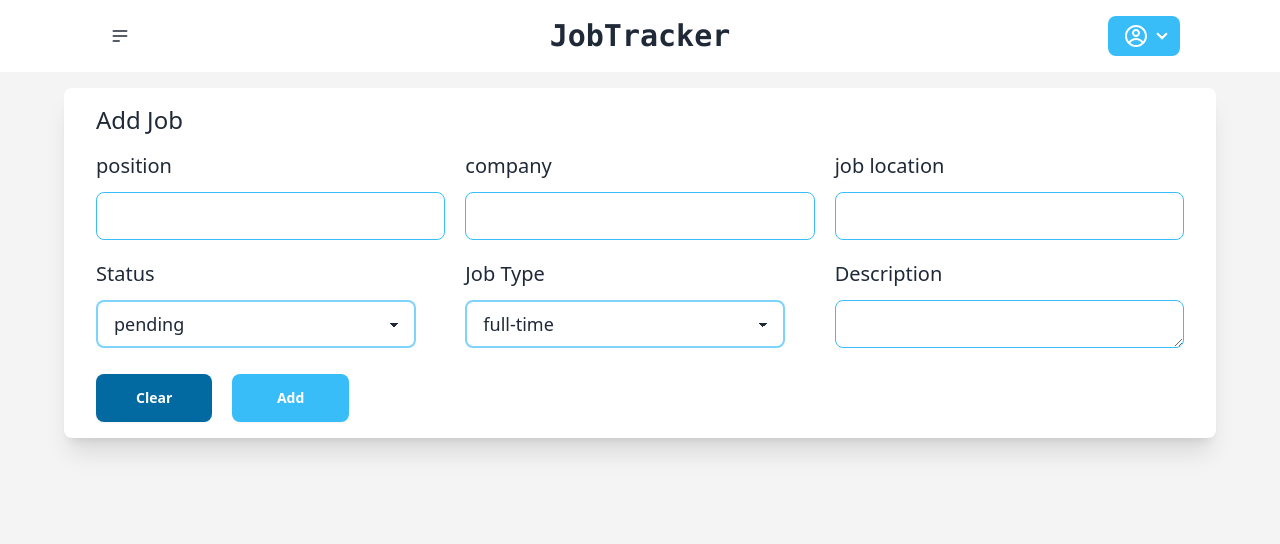
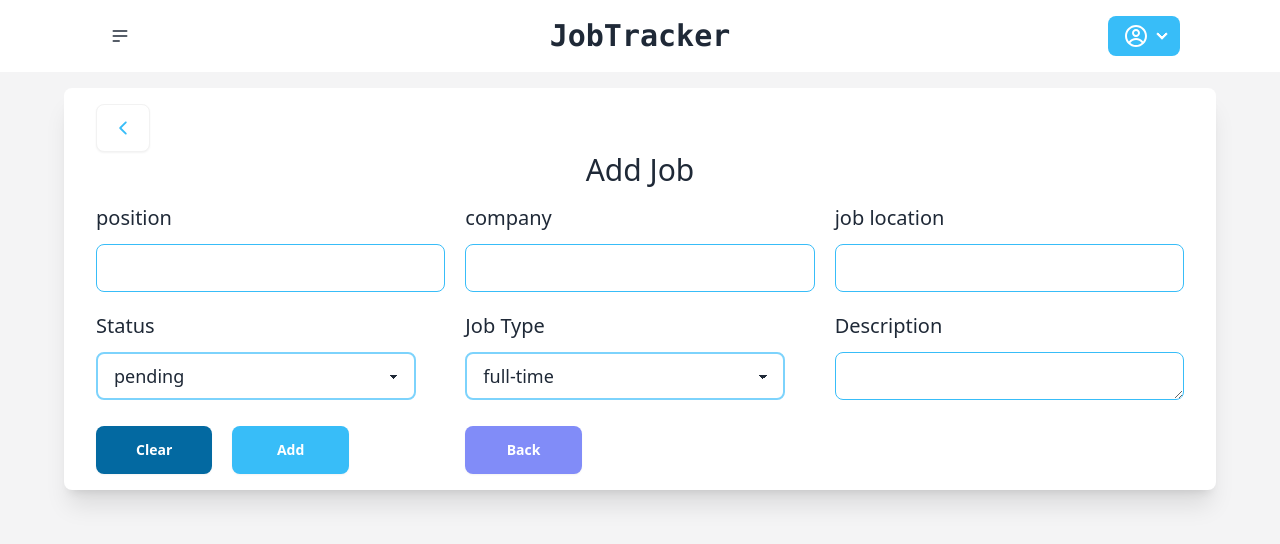
Before and after one commit to Amir2210/JobTracker-Frontend, a React (Vite) app: page /addJob in a window 1280 px wide. Shown: the top 544 px of the page. Built offline with nearby package versions, Linux system fonts and the light colour scheme.

Commit message:
Create back button in the 'addjob' page

```diff
--- a/src/pages/AddJob.tsx
+++ b/src/pages/AddJob.tsx
@@ -7,6 +7,8 @@ import { v4 as uuidv4 } from 'uuid'
 import { Link, useLocation, useNavigate } from 'react-router-dom'
 import { useSelector } from 'react-redux'
 import { User, UserModule } from '../types/user.types'
+import { IoIosArrowBack } from "react-icons/io";
+
 function getEmptyNewJob(): Job {
   return {
     _id: uuidv4(),
@@ -29,7 +31,7 @@ export function AddJob() {
 
   useEffect(() => {
     if (user) {
-      loadJobs(user._id, { txt: '', status: '', jobType: '' }, { subject: '' })
+      loadJobs(user._id, { txt: '', status: '', jobType: '', pageIdx: 0 }, { subject: '' })
     }
   }, [])
 
@@ -69,9 +71,15 @@ export function AddJob() {
       <div className='bg-zinc-100 min-h-screen flex flex-col w-full'>
         <div className='small-container sm:big-container sm:shadow-xl sm:mt-4 sm:py-4 py-2 px-2 rounded-lg sm:bg-white'>
           {!jobToEdit ? (
-            <h1 className='text-2xl capitalize font-medium'>Add job</h1>
+            <div className='items-center'>
+              <Link to={'/jobs'} className='btn text-sky-400 bg-white text-xl'><IoIosArrowBack /></Link >
+              <h1 className='text-3xl capitalize font-medium text-center mx-auto'>Add job</h1>
+            </div>
           ) : (
-            <h1 className='text-2xl capitalize font-medium'>edit job</h1>
+            <div className='items-center'>
+              <Link to={'/jobs'} className='btn text-sky-400 bg-white text-xl'><IoIosArrowBack /></Link>
+              <h1 className='text-3xl capitalize font-medium text-center mx-auto'>edit job</h1>
+            </div>
           )}
           <form onSubmit={onAddNewJob} className='grid sm:grid-cols-3 gap-5 mt-4'>
             <div>
@@ -116,7 +124,7 @@ export function AddJob() {
                 <button type='submit' className='btn bg-sky-400 text-white capitalize hover:bg-sky-600 w-1/3 border-none'>update</button>
               )}
             </div>
-            {jobToEdit && <Link to={'/jobs'} className='btn bg-indigo-400 text-white capitalize hover:bg-indigo-600 w-1/3 border-none'>back</Link>}
+            <Link to={'/jobs'} className='btn bg-indigo-400 text-white capitalize hover:bg-indigo-600 w-1/3 border-none'>back</Link>
           </form>
         </div>
       </div >
```
